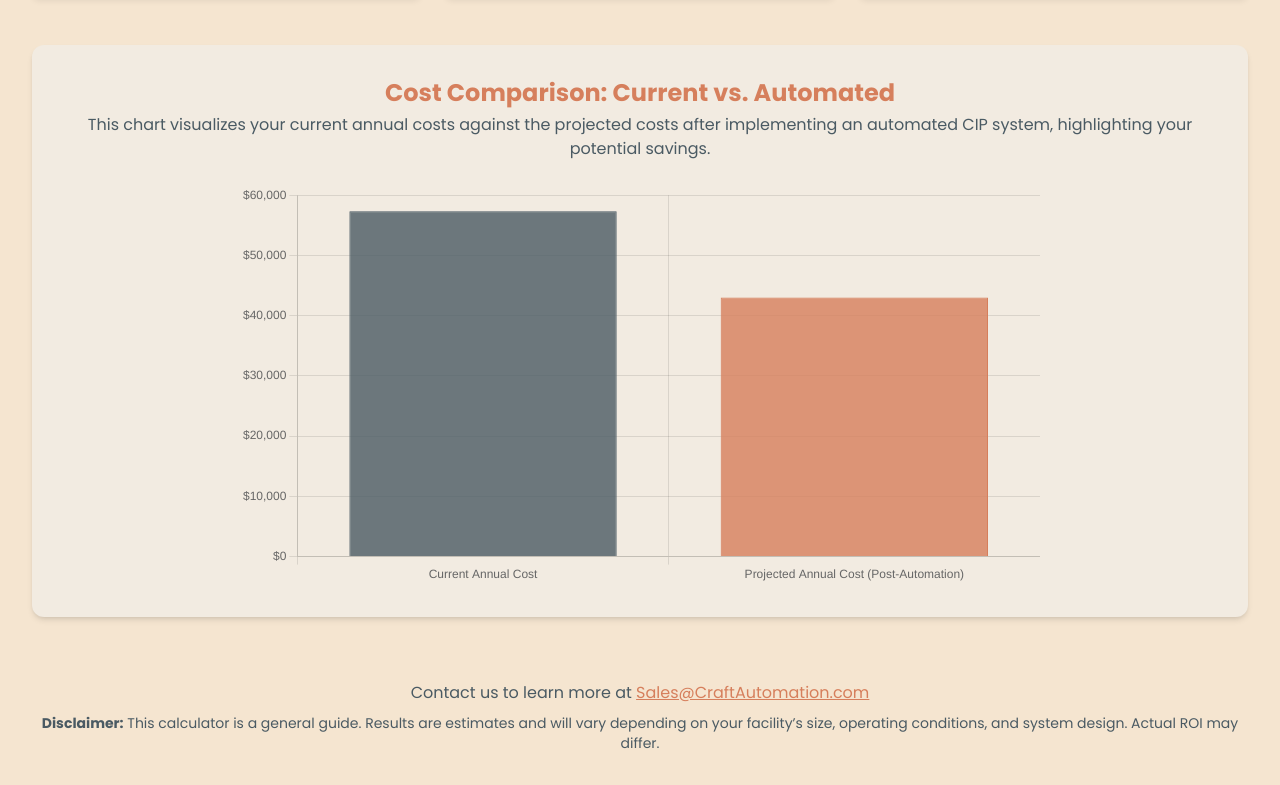
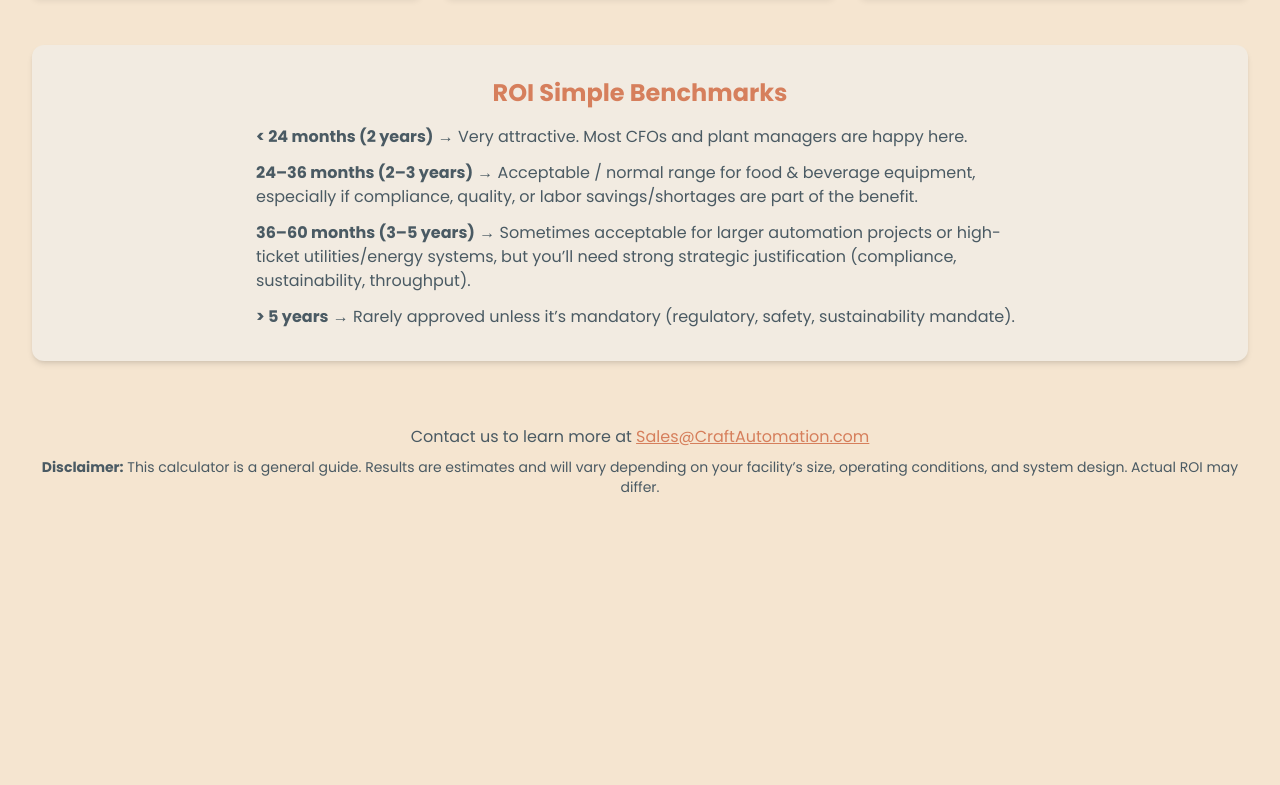
Before and after one commit to 2nist/CraftROICIP, a plain HTML site: page CRAFTROICIP.html in a window 1280 px wide. Shown: the part 2029-2814 px from the top of the page. After the commit the page ends 2558 px from the top, so only its background shows below. Drawn offline with nearby package versions, Linux system fonts and the light colour scheme; files that its build step writes are made by us from their sources.

Commit message:
feat(web): replace chart with ROI Simple Benchmarks; fix desktop app loading and title; update icon generation and ignores

```diff
--- a/CRAFTROICIP.html
+++ b/CRAFTROICIP.html
@@ -3,46 +3,16 @@
   <head>
     <meta charset="UTF-8" />
     <meta name="viewport" content="width=device-width, initial-scale=1.0" />
-    <title>Craft Automation ROI Calculator</title>
-  <script src="https://cdn.tailwindcss.com"></script>
-  <link rel="stylesheet" href="desktop-app/offline.css" media="all" onload="document.documentElement.classList.add('offline-css-loaded')">
-    <script src="https://cdn.jsdelivr.net/npm/chart.js"></script>
-    <script>
-      // Fallback to local Chart.js when running offline (e.g., in Electron)
-      (function () {
-        if (typeof window.Chart === "undefined") {
-          var tried = [];
-          function tryLoad(srcs) {
-            if (!srcs || !srcs.length) return;
-            var src = srcs.shift();
-            tried.push(src);
-            try {
-              var s = document.createElement("script");
-              s.src = src;
-              s.onload = function () {
-                console.log("Loaded local Chart.js fallback from:", src);
-              };
-              s.onerror = function () {
-                if (srcs.length) {
-                  tryLoad(srcs);
-                } else {
-                  console.warn("Local Chart.js fallback not found. Tried:", tried);
-                }
-              };
-              document.head.appendChild(s);
-            } catch (e) {
-              console.warn("Chart.js fallback injection failed for", src, e);
-              if (srcs.length) tryLoad(srcs);
-            }
-          }
-          // First try packaged path, then dev path
-          tryLoad([
-            "node_modules/chart.js/dist/chart.umd.js",
-            "desktop-app/node_modules/chart.js/dist/chart.umd.js",
-          ]);
-        }
-      })();
-    </script>
+    <title>Craft Automation CIP ROI Calculator</title>
+    <script src="https://cdn.tailwindcss.com"></script>
+    <link
+      rel="stylesheet"
+      href="offline.css"
+      media="all"
+      onload="document.documentElement.classList.add('offline-css-loaded')"
+      onerror="(function(){var l=document.createElement('link');l.rel='stylesheet';l.href='desktop-app/offline.css';document.head.appendChild(l);})();"
+    />
+    <!-- Chart removed: no external scripts required -->
     <link rel="preconnect" href="https://fonts.googleapis.com" />
     <link rel="preconnect" href="https://fonts.gstatic.com" crossorigin />
     <link
@@ -475,17 +445,34 @@
             class="p-8 rounded-xl shadow-md"
             style="background-color: #f2ebe1"
           >
-            <h3 class="text-2xl font-bold text-[#d67f5c] mb-1 text-center">
-              Cost Comparison: Current vs. Automated
+            <h3 class="text-2xl font-bold text-[#d67f5c] mb-4 text-center">
+              ROI Simple Benchmarks
             </h3>
-            <p class="text-[#4a5a63] mb-6 text-center">
-              This chart visualizes your current annual costs against the
-              projected costs after implementing an automated CIP system,
-              highlighting your potential savings.
-            </p>
-            <div class="chart-container">
-              <canvas id="roiChart"></canvas>
-            </div>
+            <ul class="text-[#4a5a63] space-y-3 max-w-3xl mx-auto">
+              <li>
+                <strong>&lt; 24 months (2 years)</strong>
+                &rarr; Very attractive. Most CFOs and plant managers are happy
+                here.
+              </li>
+              <li>
+                <strong>24–36 months (2–3 years)</strong>
+                &rarr; Acceptable / normal range for food &amp; beverage
+                equipment, especially if compliance, quality, or labor
+                savings/shortages are part of the benefit.
+              </li>
+              <li>
+                <strong>36–60 months (3–5 years)</strong>
+                &rarr; Sometimes acceptable for larger automation projects or
+                high-ticket utilities/energy systems, but you’ll need strong
+                strategic justification (compliance, sustainability,
+                throughput).
+              </li>
+              <li>
+                <strong>&gt; 5 years</strong>
+                &rarr; Rarely approved unless it’s mandatory (regulatory,
+                safety, sustainability mandate).
+              </li>
+            </ul>
           </div>
         </section>
       </main>
@@ -532,8 +519,7 @@
         );
         const checklistResult = document.getElementById("checklist-result");
 
-  let roiChart;
-  const chartAvailable = () => typeof window.Chart !== "undefined";
+        // Chart removed; keep simple calculations only
         const defaultValues = {};
 
         // Initialize default values for reset
@@ -587,7 +573,7 @@
             ? `${paybackMonths.toFixed(1)} <span class="text-2xl">Months</span>`
             : "N/A";
 
-          updateChart(totalAnnualCIPCost, estimatedSavings);
+          // Chart removed
         };
 
         const handleChecklistChange = () => {
@@ -597,76 +583,7 @@
           checklistResult.classList.toggle("hidden", checkedCount < 2);
         };
 
-        const createChart = () => {
-          if (!chartAvailable()) {
-            console.warn("Chart.js not loaded - skipping chart init");
-            return;
-          }
-          const canvas = document.getElementById("roiChart");
-          if (!canvas) return;
-          const ctx = canvas.getContext("2d");
-          roiChart = new Chart(ctx, {
-            type: "bar",
-            data: {
-              labels: [
-                "Current Annual Cost",
-                "Projected Annual Cost (Post-Automation)",
-              ],
-              datasets: [
-                {
-                  label: "Cost",
-                  data: [0, 0],
-                  backgroundColor: [
-                    "rgba(74, 90, 99, 0.8)",
-                    "rgba(214, 127, 92, 0.8)",
-                  ],
-                  borderColor: ["rgba(74, 90, 99, 1)", "rgba(214, 127, 92, 1)"],
-                  borderWidth: 1,
-                },
-              ],
-            },
-            options: {
-              responsive: true,
-              maintainAspectRatio: false,
-              scales: {
-                y: {
-                  beginAtZero: true,
-                  ticks: {
-                    callback: function (value) {
-                      return formatCurrency(value);
-                    },
-                  },
-                },
-              },
-              plugins: {
-                legend: {
-                  display: false,
-                },
-                tooltip: {
-                  callbacks: {
-                    label: function (context) {
-                      let label = context.dataset.label || "";
-                      if (label) {
-                        label += ": ";
-                      }
-                      if (context.parsed.y !== null) {
-                        label += formatCurrency(context.parsed.y);
-                      }
-                      return label;
-                    },
-                  },
-                },
-              },
-            },
-          });
-        };
-
-        const updateChart = (currentCost, savings) => {
-          if (!roiChart) return;
-          const projectedCost = currentCost - savings;
-          roiChart.data.datasets[0].data = [currentCost, projectedCost];
-          roiChart.update();
-        };
+        // Chart functions removed
 
         const exportResults = () => {
           const values = inputs.reduce((acc, id) => {
@@ -678,8 +595,14 @@
           const rows = [
             ["Field", "Value"],
             ...Object.entries(values),
-            ["Total Current Annual Cost", outputs.totalAnnualCost.textContent || ""],
-            ["Estimated Annual Savings", outputs.estimatedAnnualSavings.textContent || ""],
+            [
+              "Total Current Annual Cost",
+              outputs.totalAnnualCost.textContent || "",
+            ],
+            [
+              "Estimated Annual Savings",
+              outputs.estimatedAnnualSavings.textContent || "",
+            ],
             [
               "Payback Period (Months)",
               (outputs.paybackPeriod.textContent || "").replace(/[^0-9.]/g, ""),
@@ -687,9 +610,15 @@
           ];
 
           const csvContent = rows
-            .map((row) => row.map((cell) => `"${String(cell).replace(/"/g, '""')}"`).join(","))
+            .map((row) =>
+              row
+                .map((cell) => `"${String(cell).replace(/"/g, '""')}"`)
+                .join(",")
+            )
             .join("\r\n");
-          const blob = new Blob([csvContent], { type: "text/csv;charset=utf-8;" });
+          const blob = new Blob([csvContent], {
+            type: "text/csv;charset=utf-8;",
+          });
           const url = URL.createObjectURL(blob);
 
           const link = document.createElement("a");
@@ -716,11 +645,7 @@
           .getElementById("export-btn")
           ?.addEventListener("click", exportResults);
 
-        if (chartAvailable()) {
-          createChart();
-        } else {
-          console.warn("Chart.js CDN unavailable - rendering without chart");
-        }
+        // Chart removed
         calculateROI();
       });
     </script>
```
Also changed, not shown: desktop-app/main.js (+8 -3 lines), desktop-app/package.json (+6 -3 lines), desktop-app/scripts/generate-icon.js (+13 -5 lines), desktop-app/assets/icon.ico, 1 other file.
